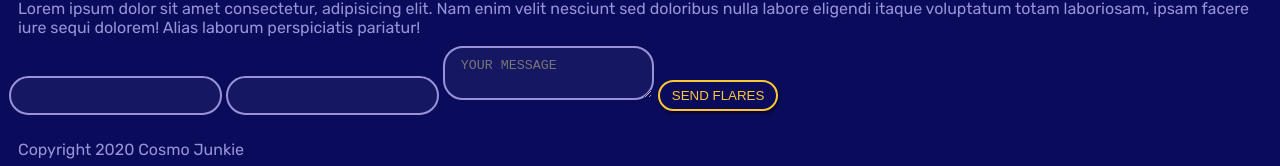
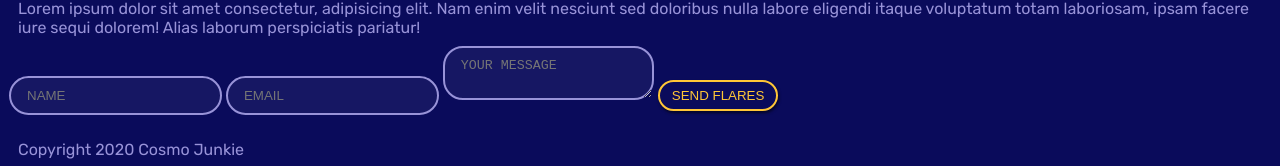
Before and after one commit to JennyVong/Cosmo-Junkie, a plain HTML site: page index.html in a window 1280 px wide. Shown: the part 3479-3645 px from the top of the page. Drawn offline with Linux system fonts and the light colour scheme.

Commit message:
modified index.html file

```diff
--- a/index.html
+++ b/index.html
@@ -69,8 +69,8 @@
     <h1>Get in Touch</h1>
     <p class="leading">Lorem ipsum dolor sit amet consectetur, adipisicing elit. Nam enim velit nesciunt sed doloribus nulla labore eligendi itaque voluptatum totam laboriosam, ipsam facere iure sequi dolorem! Alias laborum perspiciatis pariatur!</p>
     <form>
-        <input type='txt' placeholde='NAME'>
-        <input type='txt' placeholde='EMAIL'>
+        <input type='txt' placeholder='NAME'>
+        <input type='txt' placeholder='EMAIL'>
         <Textarea placeholder="YOUR MESSAGE"></Textarea>
         <button class="button">Send Flares</button>
     </form>
```
